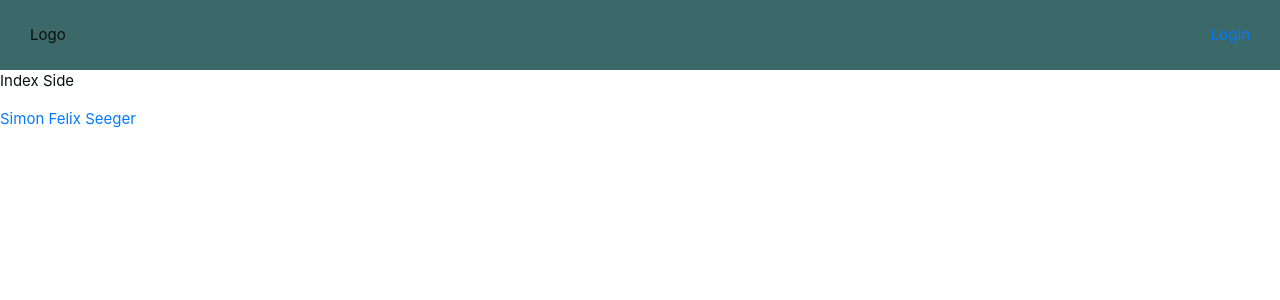
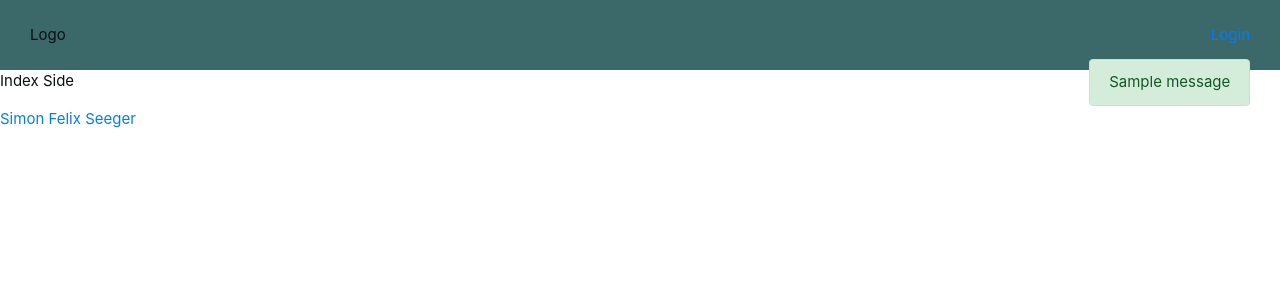
Before and after one commit to check24-scholarships/tutor-smith, a Django app: page / in a window 1280 px wide. Shown: the top 300 px of the page. Run offline with Django 3.2, Linux system fonts and the light colour scheme; data comes from the database, SQL or seed files in the repository; tables that the repository leaves empty hold one stand-in row (values such as "Sample post"); one stand-in notice (Sample message) is shown; some libraries are stand-ins or nearby versions.

Commit message:
Added functionality & error message

```diff
--- a/user_management/static/user_management/main.css
+++ b/user_management/static/user_management/main.css
@@ -45,6 +45,37 @@ input{
     margin:0.2rem;
     padding: 2px 8px;
 }
+.badge-light {
+    margin-top: 2.5em;
+}
+.errorlist {
+    list-style: none;
+    padding-left: 0px;
+    opacity: 0.8;
+    color: #dc3545;
+    font-size: 12px;
+}
+.msg {
+    margin: 0 !important;
+    margin-bottom: 4px !important;
+    margin-top: 4px !important;
+}
+.messages {
+    z-index: 100;
+    position: fixed;
+    right: 2em;
+    margin-top: -1em;
+    list-style: none;
+    text-align: right;
+}
+.alert {
+    margin-top: 1rem;
+}
+.alert-error {
+    background-color: #f2dede;
+    border-color: #ebcccc;
+    color: #a94442;
+}
 
 @media screen and (max-width:800px) {
     head, body{
--- a/user_management/templates/base.html
+++ b/user_management/templates/base.html
@@ -15,6 +15,23 @@
         <p>Logo</p>
         <a href="/login/">Login</a>
     </header>
+
+    {% block messages %}
+    <ul class="messages" id="messages-list">
+    {% if messages %}
+        {% for message in messages %}
+
+            {% if message.tags %}
+                <div class="alert alert-{{ message.tags }} msg fade show" role="alert">{{ message }}</div>
+            {% else %}
+                <div class="alert alert-info msg fade show" role="alert">{{ message }}</div>
+            {% endif %}
+
+        {% endfor %}
+    {% endif %}
+    </ul>
+    {% endblock %}
+
     {% block content %}
         <h1 class="error">Template Error</h1>
     {% endblock %}
--- a/user_management/views.py
+++ b/user_management/views.py
@@ -50,26 +50,33 @@ def recover_form(request):
         if password_reset_form.is_valid():
             data = password_reset_form.cleaned_data['email']
             # Send email...
-            print(data)
             """associated_users = User.objects.filter(Q(email=data))
             if associated_users.exists():
                 for user in associated_users:"""
             # get users
-            user = User.objects.get(email=data)
-            print(user)
-            subject = 'Password Reset Requested'
-            email_template_name = 'main/password/password_reset_email.txt'
-            """c = {
-                "email": "test@gmail.com",
-                'domain': '127.0.0.1:8000',
-                'site_name': 'Website',
-                "uid": urlsafe_base64_encode(force_bytes(user.pk)),
-                "user": "test",
-                'token': default_token_generator.make_token(user),
-                'protocol': 'http',
-            }"""
-            # email = render_to_string(email_template_name, c)
-            return redirect('/password_reset/done/')
+            try:
+                user = User.objects.get(email=data)
+                print(user.__dict__)
+                print(user)
+                subject = 'Password Reset Requested'
+                email_template_name = 'main/password/password_reset_email.txt'
+                """c = {
+                    "email": "test@gmail.com",
+                    'domain': '127.0.0.1:8000',
+                    'site_name': 'Website',
+                    "uid": urlsafe_base64_encode(force_bytes(user.pk)),
+                    "user": "test",
+                    'token': default_token_generator.make_token(user),
+                    'protocol': 'http',
+                }"""
+                # email = render_to_string(email_template_name, c)
+                return redirect('/password_reset/done/')
+            except Exception:
+                messages.add_message(
+                    request,
+                    messages.INFO,
+                    'An invalid email has been entered.',
+                )
 
     password_reset_form = PasswordResetForm()
     return render(
```
